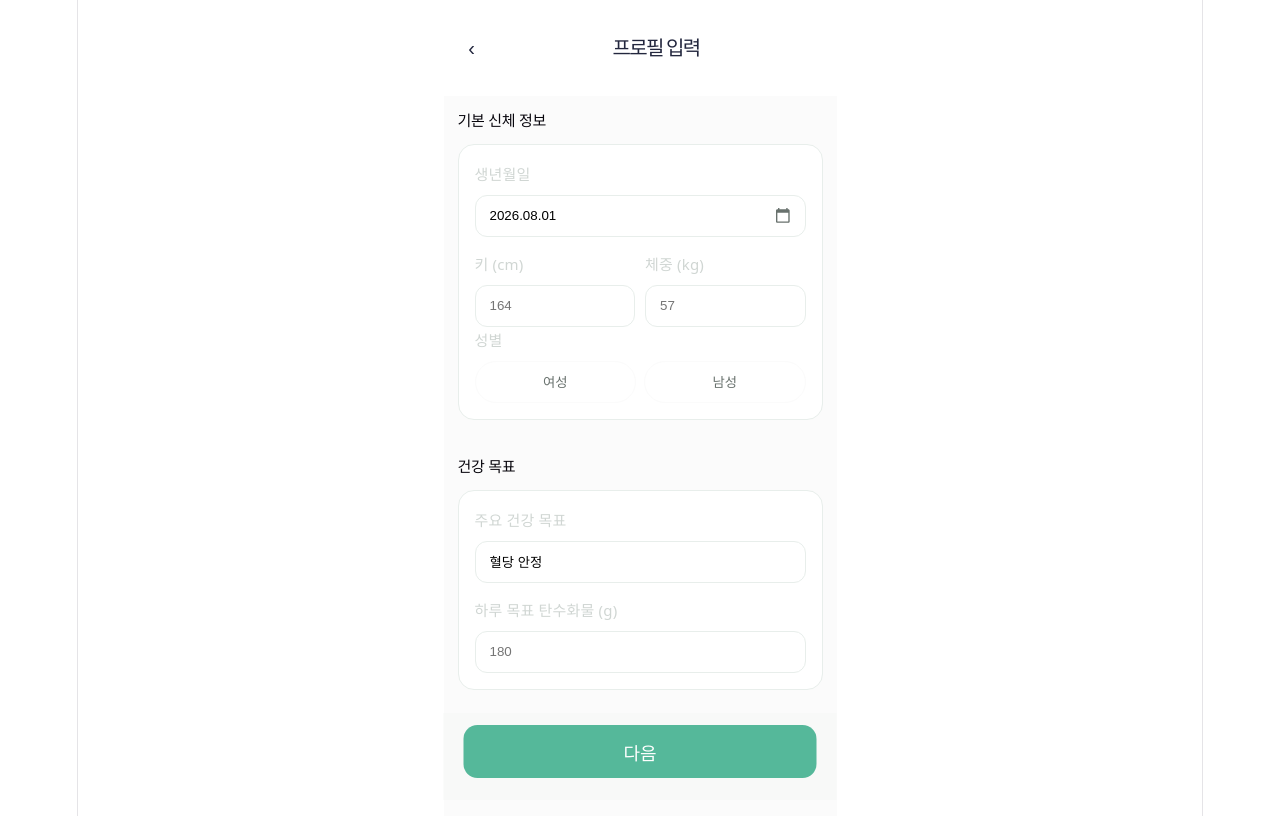
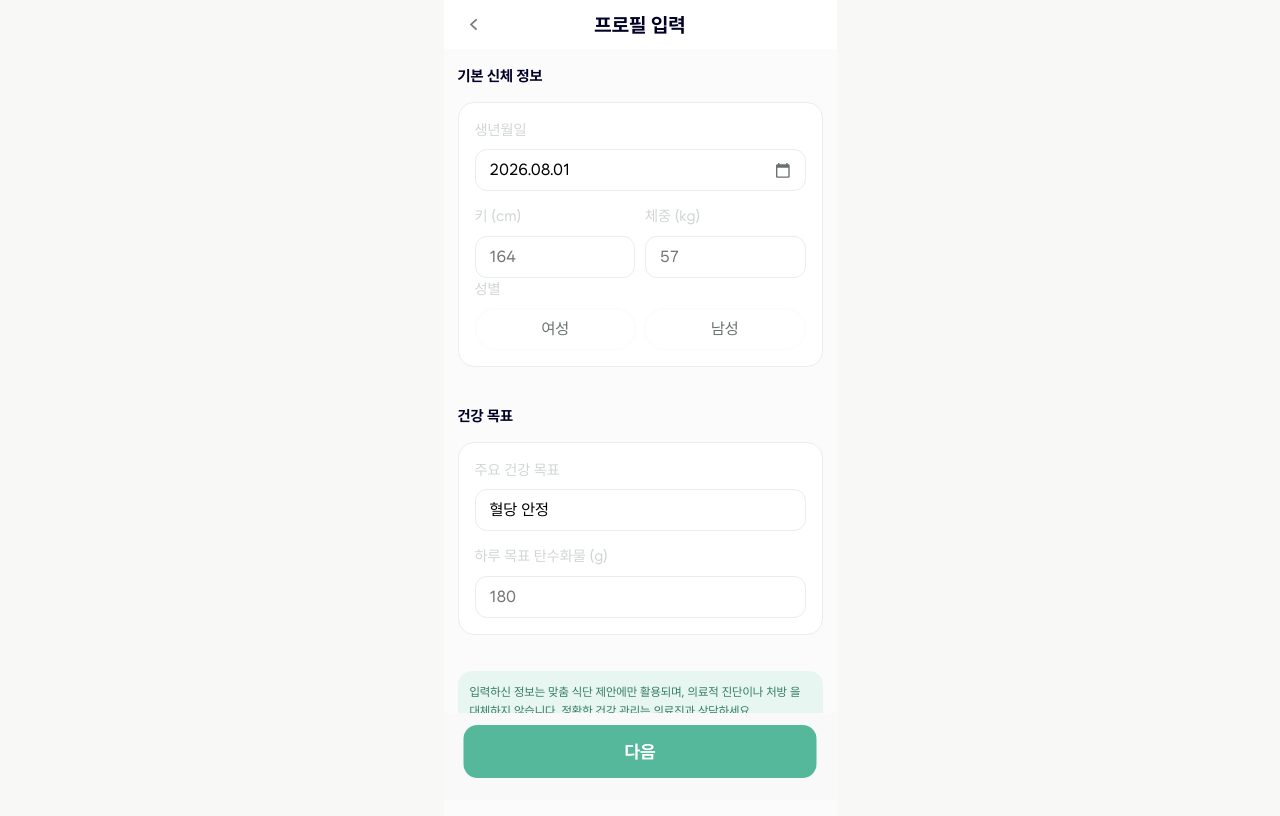
Before and after one commit to leeeeeseojin/26-1_14th-hackathon-FE, a React (Vite) app: page / in a window 1280 px wide. Shown: the top 816 px of the page. Built offline with nearby package versions, Linux system fonts and the light colour scheme.

Commit message:
feat: Header 컴포넌트 제작 (#13)

```diff
--- a/src/components/header/Header.css
+++ b/src/components/header/Header.css
@@ -1,22 +1,24 @@
 .header {
-  position: relative;
+  position: sticky;
+  top: 0;
+  z-index: 10;
 
   display: flex;
   align-items: center;
   justify-content: space-between;
 
   width: 100%;
-  height: 96px;
-  padding: 0 16px;
+  height: 49px;
+  padding: 0 20px;
 
-  background-color: #ffffff;
+  background-color: var(--color-white);
 }
 
 .header__side {
   display: flex;
   align-items: center;
 
-  width: 24px;
+  width: 19px;
 }
 
 .header__back-button {
@@ -24,30 +26,30 @@
   align-items: center;
   justify-content: center;
 
-  width: 24px;
-  height: 24px;
+  width: 19px;
+  height: 19px;
   padding: 0;
 
   border: none;
-
   background-color: transparent;
 
-  color: #23273E;
-  font-size: 20px;
-  line-height: normal;
-
+  color: var(--color-text);
   cursor: pointer;
 }
 
+.header__back-icon {
+  width: 19px;
+  height: 19px;
+  display: block;
+}
 .header__title {
   position: absolute;
   left: 50%;
+  transform: translateX(-50%);
 
   margin: 0;
 
-  transform: translateX(-50%);
-
-  color: #23273E;
+  color: var(--color-text);
   font-size: 20px;
   font-weight: 700;
   white-space: nowrap;
--- a/src/components/header/Header.jsx
+++ b/src/components/header/Header.jsx
@@ -1,44 +1,35 @@
-import './Header.css';
+import './Header.css'
+import chevronLeft from '../../assets/icon/chevron-left.svg'
 
-const Header = ({
-  title,
-  showBackButton = true,
-  onBack,
-  rightContent,
-}) => {
+const Header = ({ title, showBackButton = true, onBack, rightContent }) => {
   const handleBack = () => {
     if (onBack) {
-      onBack();
-      return;
+      onBack()
+      return
     }
-
-    window.history.back();
-  };
+    window.history.back()
+  }
 
   return (
-    <header className="header">
-      <div className="header__side">
+    <header className='header'>
+      <div className='header__side'>
         {showBackButton && (
           <button
-            type="button"
-            className="header__back-button"
+            type='button'
+            className='header__back-button'
             onClick={handleBack}
-            aria-label="뒤로가기"
+            aria-label='뒤로가기'
           >
-            ‹
+            <img src={chevronLeft} alt='' className='header__back-icon' />
           </button>
         )}
       </div>
 
-      <h1 className="header__title">
-        {title}
-      </h1>
+      <h1 className='header__title'>{title}</h1>
 
-      <div className="header__side">
-        {rightContent}
-      </div>
+      <div className='header__side'>{rightContent}</div>
     </header>
-  );
-};
+  )
+}
 
-export default Header;
+export default Header
--- a/src/main.jsx
+++ b/src/main.jsx
@@ -1,8 +1,8 @@
 import { StrictMode } from 'react'
 import { createRoot } from 'react-dom/client'
-import React from 'react';
-import ReactDOM from 'react-dom/client';
-import './index.css'
+import React from 'react'
+import ReactDOM from 'react-dom/client'
+import './styles/global.css'
 import App from './App.jsx'
 
 createRoot(document.getElementById('root')).render(
--- a/src/styles/reset.css
+++ b/src/styles/reset.css
@@ -28,7 +28,7 @@ body {
   min-height: 100dvh;
   margin: 0 auto;
   position: relative;
-  overflow-x: hidden;
+  overflow-x: clip;
 }
 
 img,
```
Also changed, not shown: src/assets/icon/chevron-left.svg (added).
